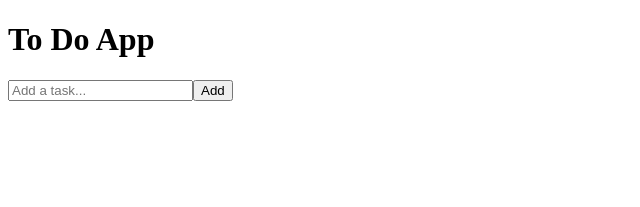
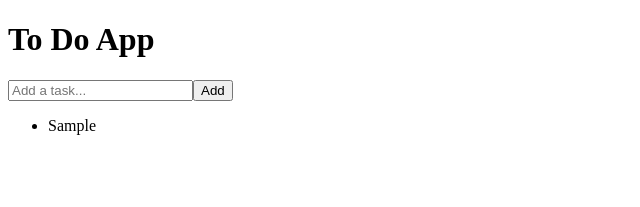
Before and after one commit to anku-js/ToDo-App, a React (Vite) app: page / in a window 1280 px wide. Both pictures are taken after typing "Sample" into the empty fields and a click on the button "Add". Shown: the top 207 px of the page, without its empty margins (0-640 px from the left). Built offline with nearby package versions, Linux system fonts and the light colour scheme.

Commit message:
feat(TaskList): built TaskList for displaying all tasks by user

```diff
--- a/src/App.tsx
+++ b/src/App.tsx
@@ -1,6 +1,7 @@
 import { useState } from "react";
 import "./App.css";
 import TaskInput from "./components/TaskInput";
+import TaskList from "./components/Tasklist";
 
 function App() {
   const [task, setTask] = useState("");
@@ -17,6 +18,7 @@ function App() {
     <div className="app">
       <h1>To Do App</h1>
       <TaskInput task={task} setTask={setTask} addTask={addTask} />
+      <TaskList taskList={taskList}/>
     </div>
   );
 }
--- /dev/null
+++ b/src/components/Tasklist.tsx
@@ -0,0 +1,13 @@
+export default function TaskList({ taskList }) {
+  return (
+    <div>
+      <ul>
+        {taskList.map((task, index) => (
+          <div>
+            <li key={index}>{task}</li>
+          </div>
+        ))}
+      </ul>
+    </div>
+  );
+}
```
